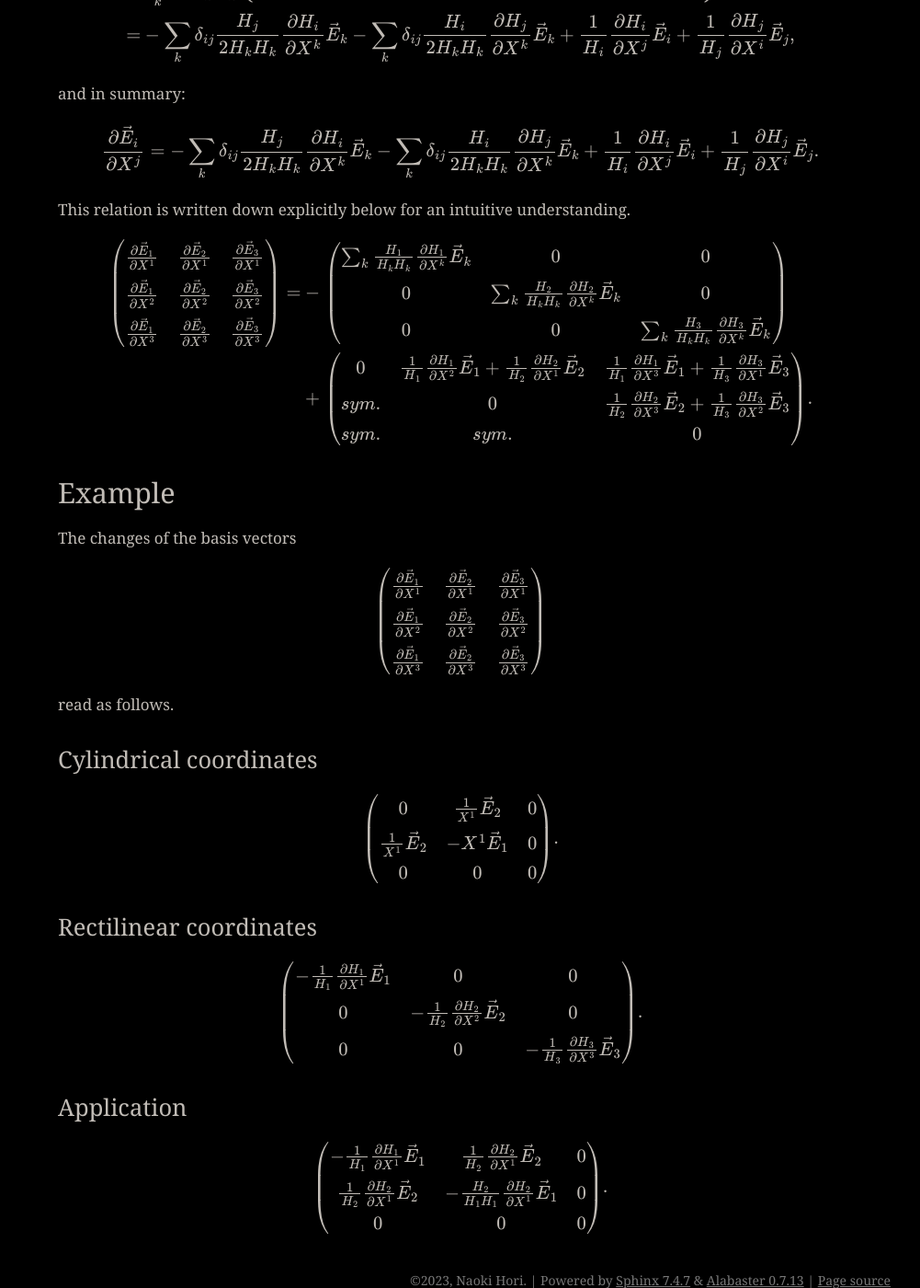
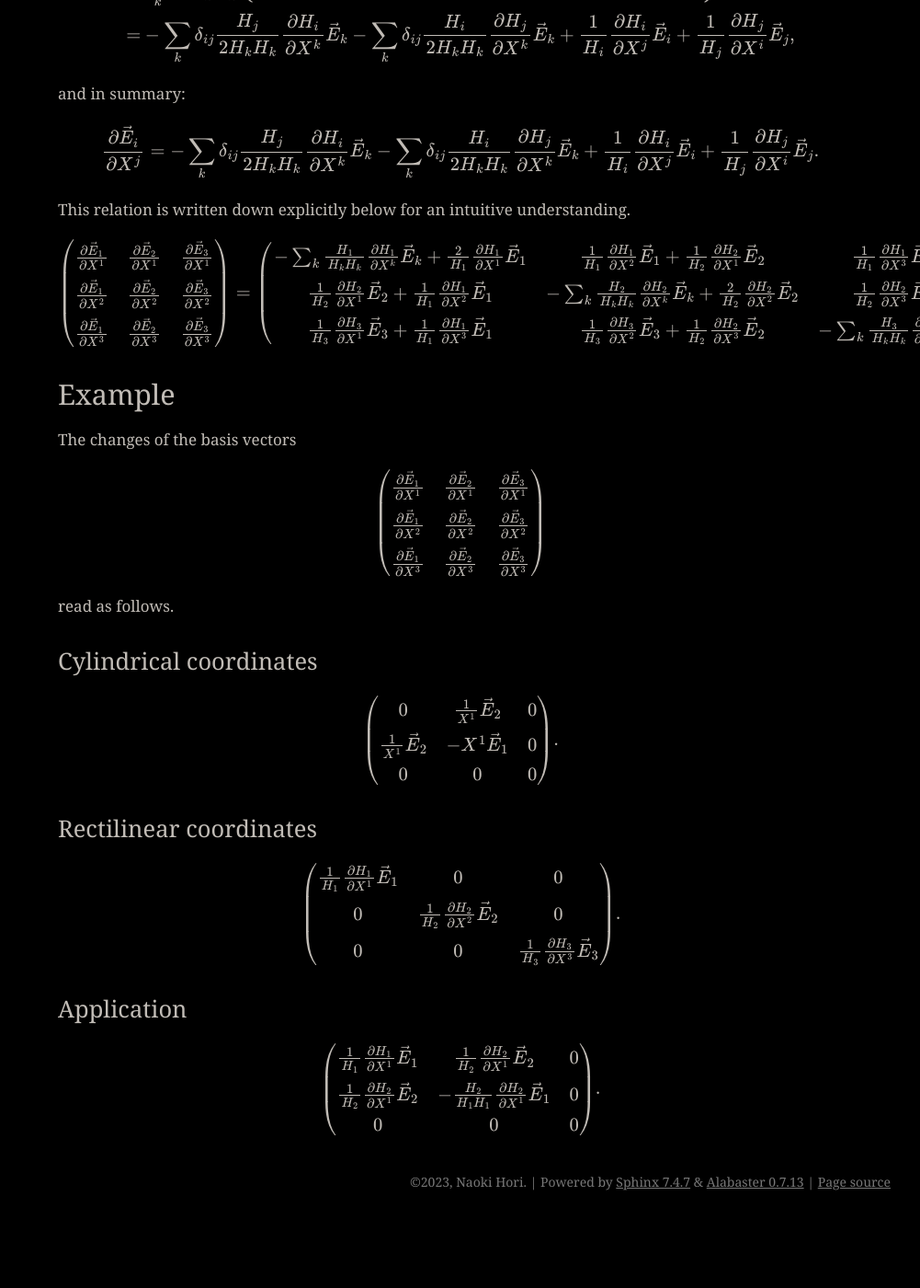
Before and after one commit to NaokiHori/SimpleTCSolver, a Sphinx documentation site: the page built from docs/source/appendix/prerequisite/change_of_basis_vector/covariant.rst, in a window 1280 px wide and 1400 px high, scrolled down 1180 px. Shown: the whole window at 92% size, without its empty margins (279-1280 px from the left). Built offline with Sphinx 7.4.7, drawn with Linux system fonts in a browser that asks for light colours; after the commit the page ends 2504 px from its top, so only the background shows below that.

Commit message:
[mod] fix typo in docs

```diff
--- a/docs/source/appendix/prerequisite/change_of_basis_vector/covariant.rst
+++ b/docs/source/appendix/prerequisite/change_of_basis_vector/covariant.rst
@@ -161,10 +161,15 @@ This relation is written down explicitly below for an intuitive understanding.
 .. math::
 
    \newcommand{\diag}[1]{
+      -
       \sum_k
       \frac{H_#1}{H_k H_k}
       \pder{H_#1}{X^k}
       \vec{E}_k
+      +
+      \frac{2}{H_#1}
+      \pder{H_#1}{X^#1}
+      \vec{E}_{#1}
    }
    \newcommand{\nodiag}[2]{
       \frac{1}{H_{#1}}
@@ -181,19 +186,10 @@ This relation is written down explicitly below for an intuitive understanding.
       \pder{\vec{E}_1}{X^3} & \pder{\vec{E}_2}{X^3} & \pder{\vec{E}_3}{X^3} \\
    \end{pmatrix}
    =
-   &
-   -
    \begin{pmatrix}
-      \diag{1} & 0 & 0 \\
-      0 & \diag{2} & 0 \\
-      0 & 0 & \diag{3} \\
-   \end{pmatrix} \\
-   &
-   +
-   \begin{pmatrix}
-      0 & \nodiag{1}{2} & \nodiag{1}{3} \\
-      sym. & 0 & \nodiag{2}{3} \\
-      sym. & sym. & 0 \\
+      \diag{1}      & \nodiag{1}{2} & \nodiag{1}{3} \\
+      \nodiag{2}{1} & \diag{2}      & \nodiag{2}{3} \\
+      \nodiag{3}{1} & \nodiag{3}{2} & \diag{3}      \\
    \end{pmatrix}.
 
 *******
@@ -231,9 +227,9 @@ Rectilinear coordinates
 .. math::
 
    \begin{pmatrix}
-      - \frac{1}{H_1} \pder{H_1}{X^1} \vec{E}_1 & 0 & 0 \\
-      0 & - \frac{1}{H_2} \pder{H_2}{X^2} \vec{E}_2 & 0 \\
-      0 & 0 & - \frac{1}{H_3} \pder{H_3}{X^3} \vec{E}_3 \\
+      \frac{1}{H_1} \pder{H_1}{X^1} \vec{E}_1 & 0 & 0 \\
+      0 & \frac{1}{H_2} \pder{H_2}{X^2} \vec{E}_2 & 0 \\
+      0 & 0 & \frac{1}{H_3} \pder{H_3}{X^3} \vec{E}_3 \\
    \end{pmatrix}.
 
 ===========
@@ -243,7 +239,7 @@ Application
 .. math::
 
    \begin{pmatrix}
-      - \frac{1}{H_1} \pder{H_1}{X^1} \vec{E}_1 & \frac{1}{H_2} \pder{H_2}{X^1} \vec{E}_2 & 0 \\
+      \frac{1}{H_1} \pder{H_1}{X^1} \vec{E}_1 & \frac{1}{H_2} \pder{H_2}{X^1} \vec{E}_2 & 0 \\
       \frac{1}{H_2} \pder{H_2}{X^1} \vec{E}_2 & - \frac{H_2}{H_1 H_1} \pder{H_2}{X^1} \vec{E}_1 & 0 \\
       0 & 0 & 0 \\
    \end{pmatrix}.
--- a/docs/source/appendix/prerequisite/nabla.rst
+++ b/docs/source/appendix/prerequisite/nabla.rst
@@ -122,6 +122,12 @@ In summary,
    &
    =
    \sum_i
+   \vec{E}_i
+   \frac{1}{H_i H_i}
+   \pder{}{X^i} \\
+   &
+   =
+   \sum_i
    \vec{\hat{E}}_i
    \frac{1}{H_i}
    \pder{}{X^i}.
```
